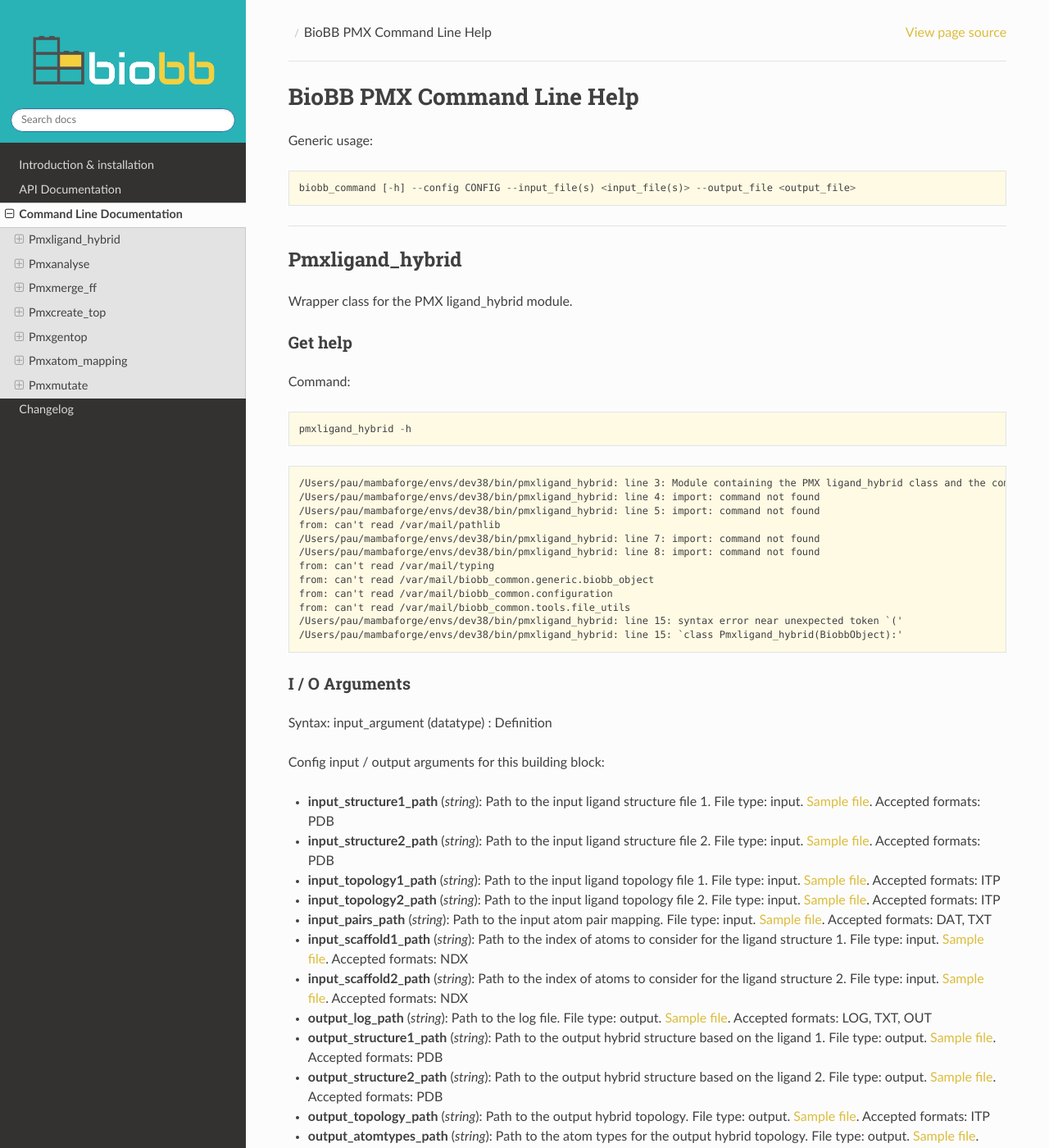
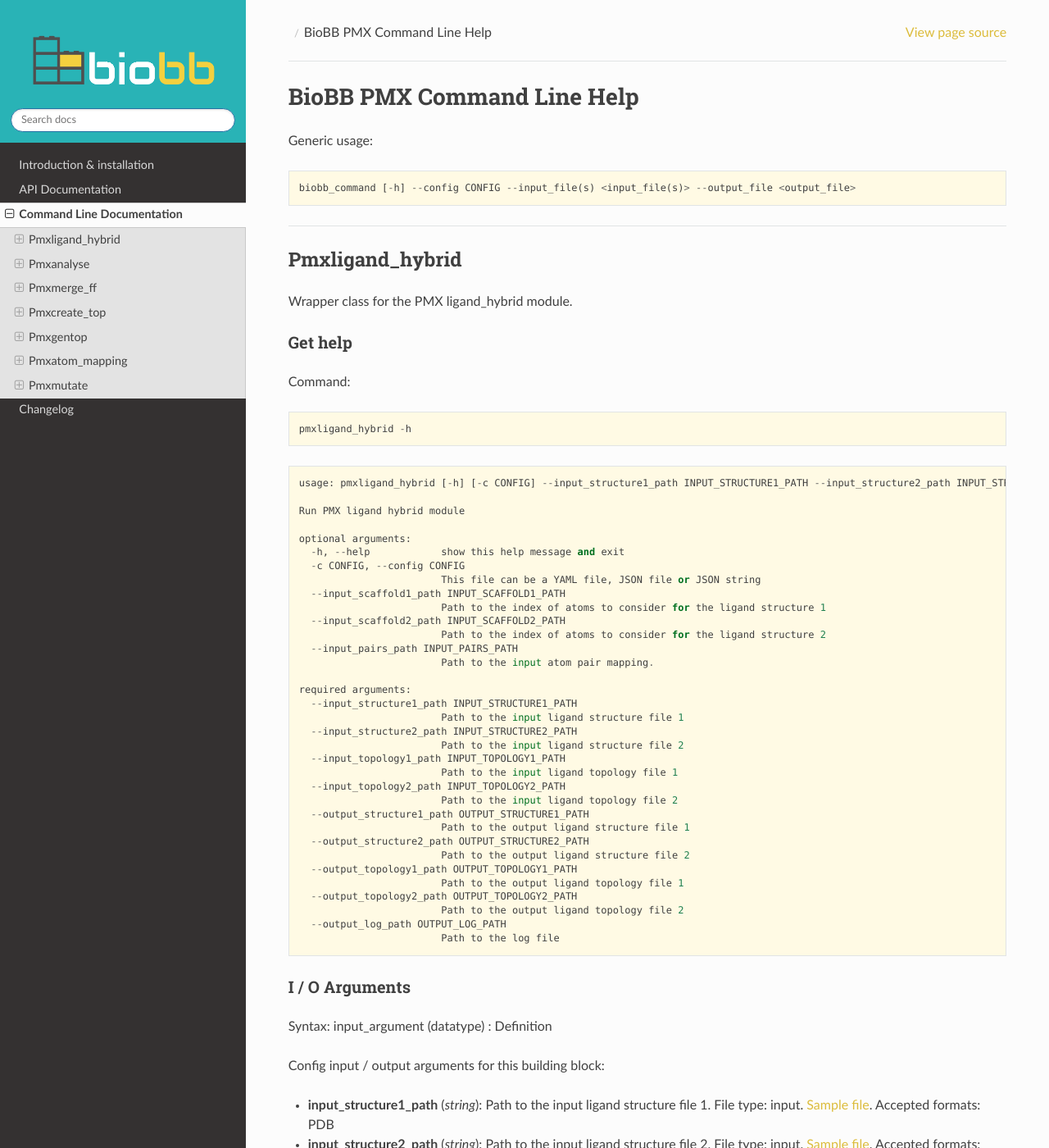
Before and after one commit to bioexcel/biobb_pmx, a Sphinx documentation site: the page built from biobb_pmx/docs/source/command_line.md, in a window 1280 px wide and 1400 px high. Shown: the whole window at 82% size. Built offline with Sphinx 7.4.7 and the Read the Docs theme 3.1.0, drawn with Linux system fonts in a browser that asks for light colours.

Commit message:
Fix typing errors

````diff
--- a/biobb_pmx/docs/source/command_line.md
+++ b/biobb_pmx/docs/source/command_line.md
@@ -13,18 +13,40 @@ Command:
 ```python
 pmxligand_hybrid -h
 ```
-    /Users/pau/mambaforge/envs/dev38/bin/pmxligand_hybrid: line 3: Module containing the PMX ligand_hybrid class and the command line interface.: command not found
-    /Users/pau/mambaforge/envs/dev38/bin/pmxligand_hybrid: line 4: import: command not found
-    /Users/pau/mambaforge/envs/dev38/bin/pmxligand_hybrid: line 5: import: command not found
-    from: can't read /var/mail/pathlib
-    /Users/pau/mambaforge/envs/dev38/bin/pmxligand_hybrid: line 7: import: command not found
-    /Users/pau/mambaforge/envs/dev38/bin/pmxligand_hybrid: line 8: import: command not found
-    from: can't read /var/mail/typing
-    from: can't read /var/mail/biobb_common.generic.biobb_object
-    from: can't read /var/mail/biobb_common.configuration
-    from: can't read /var/mail/biobb_common.tools.file_utils
-    /Users/pau/mambaforge/envs/dev38/bin/pmxligand_hybrid: line 15: syntax error near unexpected token `('
-    /Users/pau/mambaforge/envs/dev38/bin/pmxligand_hybrid: line 15: `class Pmxligand_hybrid(BiobbObject):'
+    usage: pmxligand_hybrid [-h] [-c CONFIG] --input_structure1_path INPUT_STRUCTURE1_PATH --input_structure2_path INPUT_STRUCTURE2_PATH --input_topology1_path INPUT_TOPOLOGY1_PATH --input_topology2_path INPUT_TOPOLOGY2_PATH --output_structure1_path OUTPUT_STRUCTURE1_PATH --output_structure2_path OUTPUT_STRUCTURE2_PATH --output_topology1_path OUTPUT_TOPOLOGY1_PATH --output_topology2_path OUTPUT_TOPOLOGY2_PATH --output_log_path OUTPUT_LOG_PATH [--input_scaffold1_path INPUT_SCAFFOLD1_PATH] [--input_scaffold2_path INPUT_SCAFFOLD2_PATH] [--input_pairs_path INPUT_PAIRS_PATH]
+
+    Run PMX ligand hybrid module
+
+    optional arguments:
+      -h, --help            show this help message and exit
+      -c CONFIG, --config CONFIG
+                            This file can be a YAML file, JSON file or JSON string
+      --input_scaffold1_path INPUT_SCAFFOLD1_PATH
+                            Path to the index of atoms to consider for the ligand structure 1
+      --input_scaffold2_path INPUT_SCAFFOLD2_PATH
+                            Path to the index of atoms to consider for the ligand structure 2
+      --input_pairs_path INPUT_PAIRS_PATH
+                            Path to the input atom pair mapping.
+
+    required arguments:
+      --input_structure1_path INPUT_STRUCTURE1_PATH
+                            Path to the input ligand structure file 1
+      --input_structure2_path INPUT_STRUCTURE2_PATH
+                            Path to the input ligand structure file 2
+      --input_topology1_path INPUT_TOPOLOGY1_PATH
+                            Path to the input ligand topology file 1
+      --input_topology2_path INPUT_TOPOLOGY2_PATH
+                            Path to the input ligand topology file 2
+      --output_structure1_path OUTPUT_STRUCTURE1_PATH
+                            Path to the output ligand structure file 1
+      --output_structure2_path OUTPUT_STRUCTURE2_PATH
+                            Path to the output ligand structure file 2
+      --output_topology1_path OUTPUT_TOPOLOGY1_PATH
+                            Path to the output ligand topology file 1
+      --output_topology2_path OUTPUT_TOPOLOGY2_PATH
+                            Path to the output ligand topology file 2
+      --output_log_path OUTPUT_LOG_PATH
+                            Path to the log file
 ### I / O Arguments
 Syntax: input_argument (datatype) : Definition
 
````
Also changed, not shown: 2 other files.
